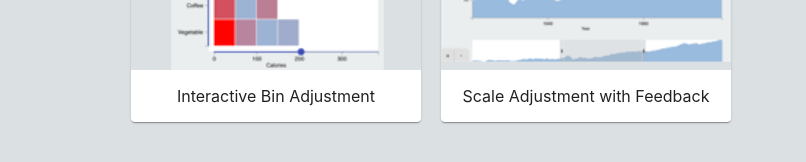
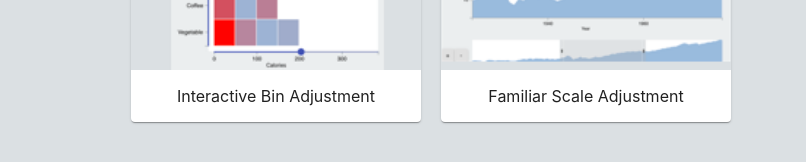
Before and after one commit to hemanrobinson/hemanrobinson.github.io, a React (Create React App) app: page / in a window 1280 px wide. Shown: the part 790-952 px from the top of the page, without its empty margins (209-1015 px from the left). Built offline with nearby package versions, Linux system fonts and the light colour scheme.

Commit message:
improve text

```diff
--- a/src/App.js
+++ b/src/App.js
@@ -29,7 +29,7 @@ function App() {
             </div>
             <div className="App Two">
                 <ReportCard title="Dynamic Binning"       href="https://hemanrobinson.github.io/bin/"           img="bin.png"        text="Interactive Bin Adjustment" />
-                <ReportCard title="Discoverable Zooming"  href="https://hemanrobinson.github.io/zoom/"          img="zoom.png"       text="Scale Adjustment with Feedback" />
+                <ReportCard title="Discoverable Zooming"  href="https://hemanrobinson.github.io/zoom/"          img="zoom.png"       text="Familiar Scale Adjustment" />
             </div>
             <div className="Description">
                 <br />
```
